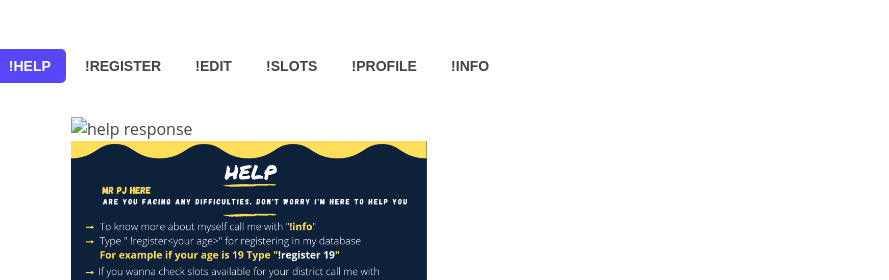
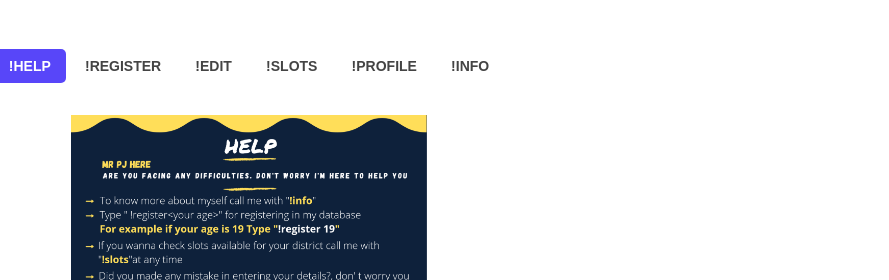
Before and after one commit to rohittp0/Punarjani, a website: page docs/index.html in a window 1280 px wide. Shown: the part 4190-4470 px from the top of the page, 391-1280 px from the left. Drawn offline with Linux system fonts and the light colour scheme.

Commit message:
fixed typo

```diff
--- a/docs/index.html
+++ b/docs/index.html
@@ -402,7 +402,6 @@
 
           <div class="col-lg-4 col-md-6 portfolio-item filter-help">
             <div style="width: 100% ;">
-              <img src="assets/img/Working/help.png" class="img-fluid" alt="help response" loading="lazy">
               <img sizes="(max-width: 1600px) 100vw, 1600px" class="img-fluid" alt="help response" loading="lazy"
                 srcset="
                 assets/img/Working/help/help_s06cki_c_scale,w_300.png 300w,
```
